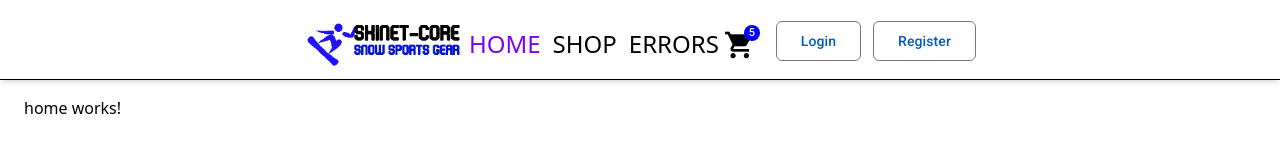
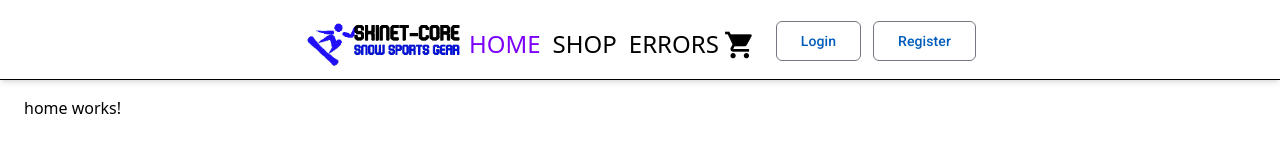
Before and after one commit to Marokos999/Ecommerce, an Angular app in the folder skinet/client/: page / in a window 1280 px wide. Shown: the top 160 px of the page. Built offline with nearby package versions, Linux system fonts and the light colour scheme.

Commit message:
Updating the nav bar with the cart item count

```diff
--- a/skinet/client/src/app/layout/header/header.component.html
+++ b/skinet/client/src/app/layout/header/header.component.html
@@ -11,7 +11,8 @@
             <a routerLink="/test-error" routerLinkActive="active">Errors</a>
         </nav>
         <div class="flex gap-3 align-middle">
-            <a routerLink="/cart" routerLinkActive="active" matBadge="5" matBadgeSize="large" class="custom-badge mt-2 mr-2">
+            <a routerLink="/cart" routerLinkActive="active" matBadge="{{cartSerice.itemCount()}}"
+             matBadgeSize="large" class="custom-badge mt-2 mr-2">
                 <mat-icon>shopping_cart</mat-icon>
             </a>
             <button mat-stroked-button>Login</button>
--- a/skinet/client/src/app/layout/header/header.component.ts
+++ b/skinet/client/src/app/layout/header/header.component.ts
@@ -5,6 +5,7 @@ import {MatBadge} from '@angular/material/badge';
 import { RouterLink, RouterLinkActive } from '@angular/router';
 import { BusyService } from '../../core/services/busy.service';
 import {MatProgressBar} from '@angular/material/progress-bar';
+import { CartService } from '../../core/services/cart.service';
 @Component({
   selector: 'app-header',
   standalone: true,
@@ -21,4 +22,5 @@ import {MatProgressBar} from '@angular/material/progress-bar';
 })
 export class HeaderComponent {
  busyService = inject(BusyService);
+ cartSerice = inject(CartService);
 }
```
